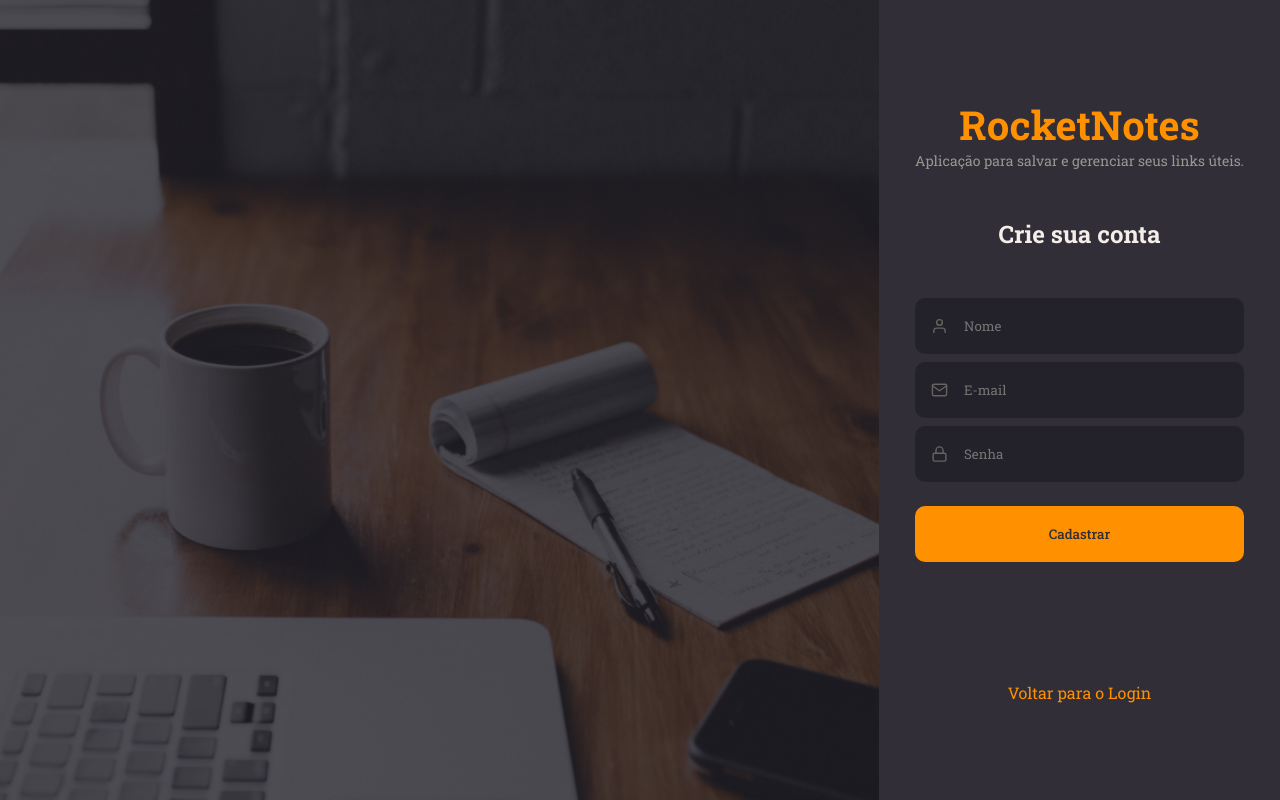
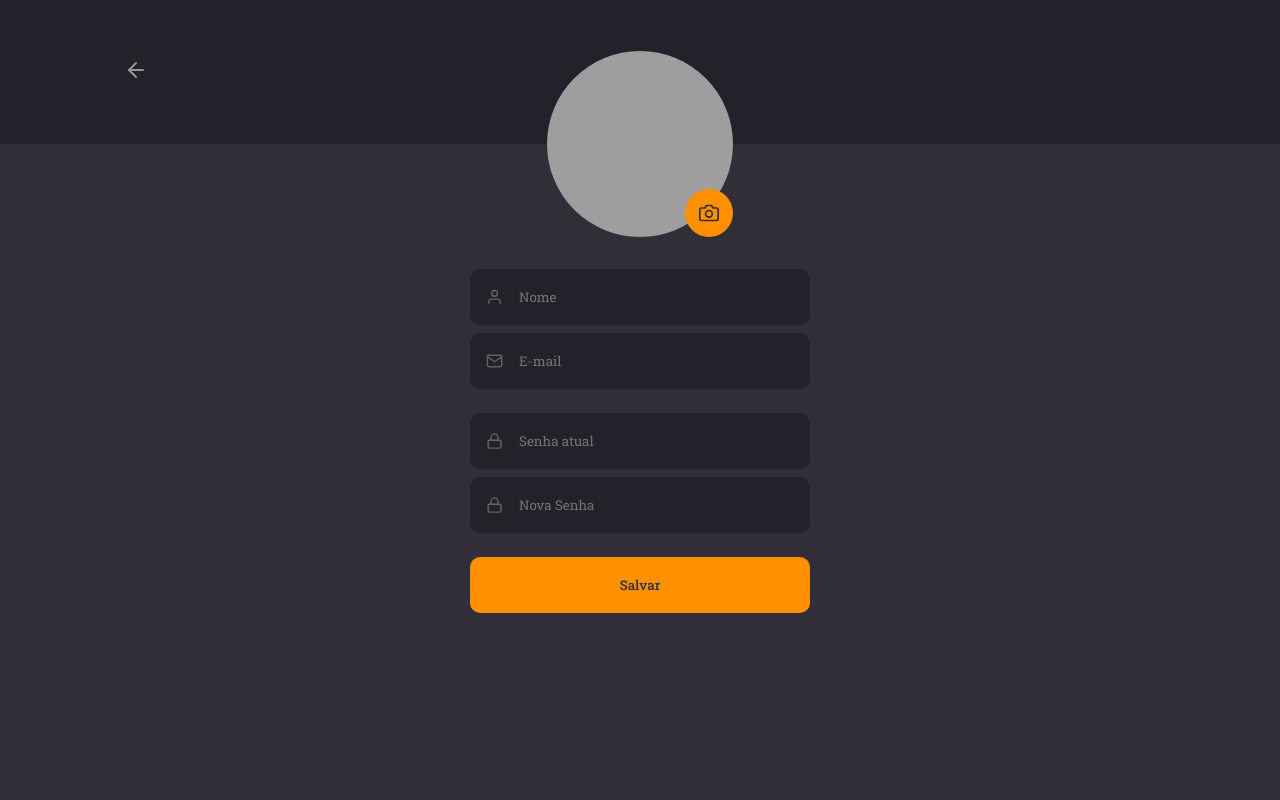
Before and after one commit to rafaverde/RocketNotes, a React (Vite) app: page / in a window 1280 px wide. Built offline with nearby package versions, Linux system fonts and the light colour scheme; grey boxes are pictures that could not be loaded.

Commit message:
Profile page created

```diff
--- a/src/main.jsx
+++ b/src/main.jsx
@@ -5,13 +5,13 @@ import { ThemeProvider } from "styled-components"
 
 import theme from "./styles/theme"
 
-import { SignUp } from "./pages/SignUp"
+import { Profile } from "./pages/Profile"
 
 ReactDOM.createRoot(document.getElementById("root")).render(
   <React.StrictMode>
     <ThemeProvider theme={theme}>
       <GlobalStyles />
-      <SignUp />
+      <Profile />
     </ThemeProvider>
   </React.StrictMode>
 )
--- /dev/null
+++ b/src/pages/Profile/index.jsx
@@ -0,0 +1,31 @@
+import { FiArrowLeft, FiUser, FiMail, FiLock, FiCamera } from "react-icons/fi"
+import { Container, Form, Avatar } from "./style"
+import { Input } from "../../components/Input"
+import { Button } from "../../components/Button"
+
+export function Profile() {
+  return (
+    <Container>
+      <header>
+        <a href="/">
+          <FiArrowLeft />
+        </a>
+      </header>
+
+      <Form>
+        <Avatar>
+          <img src="https://github.com/rafaverde.png" alt="User Avatar" />
+          <label htmlFor="avatar">
+            <FiCamera />
+            <input id="avatar" type="file" />
+          </label>
+        </Avatar>
+        <Input placeholder="Nome" type="text" icon={FiUser} />
+        <Input placeholder="E-mail" type="text" icon={FiMail} />
+        <Input placeholder="Senha atual" type="password" icon={FiLock} />
+        <Input placeholder="Nova Senha" type="password" icon={FiLock} />
+        <Button title="Salvar"></Button>
+      </Form>
+    </Container>
+  )
+}
--- /dev/null
+++ b/src/pages/Profile/style.js
@@ -0,0 +1,71 @@
+import styled from "styled-components"
+
+export const Container = styled.div`
+  width: 100%;
+
+  > header {
+    width: 100%;
+    height: 144px;
+
+    background-color: ${({ theme }) => theme.COLORS.BACKGROUND_900};
+
+    display: flex;
+    align-items: center;
+
+    padding: 0 124px;
+
+    svg {
+      color: ${({ theme }) => theme.COLORS.GRAY_100};
+      font-size: 24px;
+    }
+  }
+`
+
+export const Form = styled.form`
+  max-width: 340px;
+  margin: -93px auto 0;
+
+  > div:nth-child(4) {
+    margin-top: 24px;
+  }
+`
+
+export const Avatar = styled.div`
+  position: relative;
+  margin: 0 auto 32px;
+  width: 186px;
+  height: 186px;
+
+  > img {
+    width: 186px;
+    height: 186px;
+    border-radius: 200px;
+  }
+
+  > label {
+    width: 48px;
+    height: 48px;
+    border-radius: 100px;
+
+    background-color: ${({ theme }) => theme.COLORS.ORANGE};
+
+    display: flex;
+    align-items: center;
+    justify-content: center;
+
+    position: absolute;
+    bottom: 0;
+    right: 0;
+
+    cursor: pointer;
+
+    input {
+      display: none;
+    }
+
+    svg {
+      font-size: 20px;
+      color: ${({ theme }) => theme.COLORS.BACKGROUND_800};
+    }
+  }
+`
```
